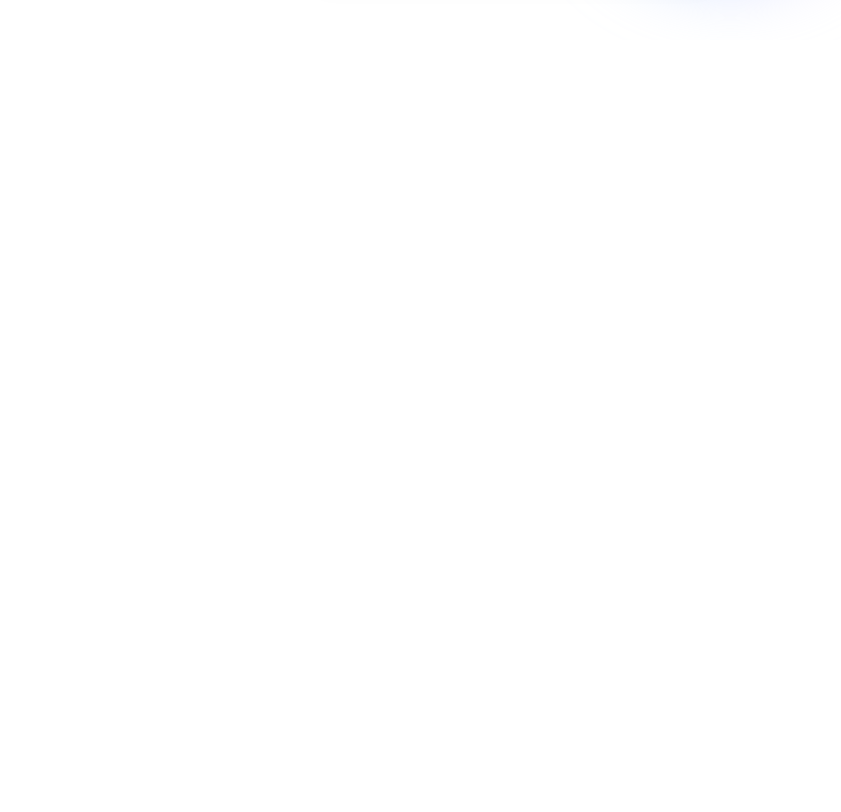
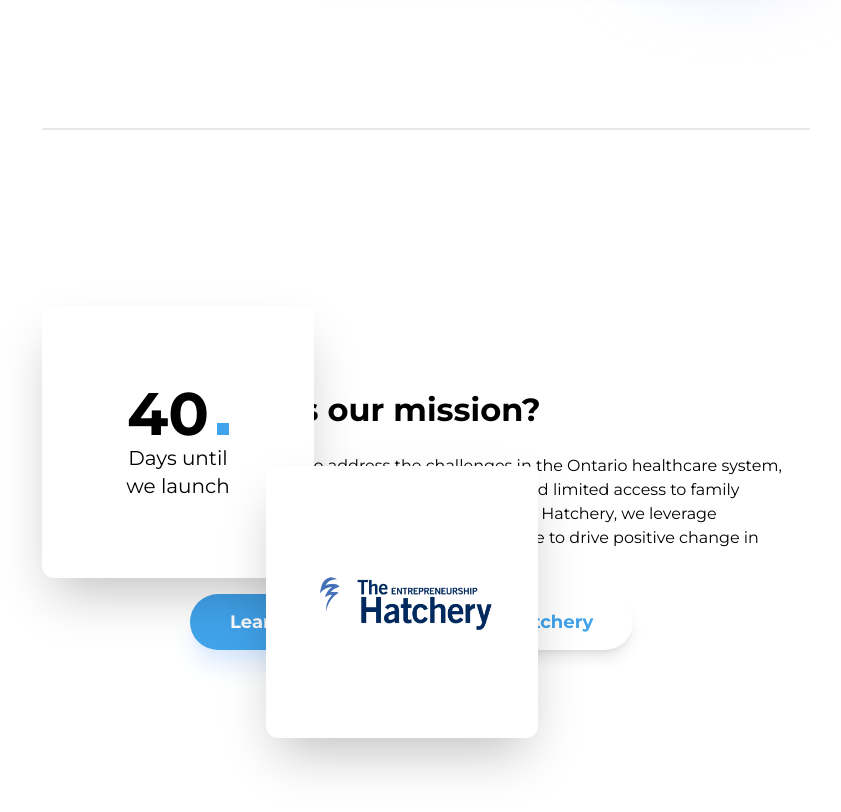
Before and after one commit to ULA-Development/UnderConstruction_Website, a Next.js app: page / in a window 1280 px wide. Shown: the part 760-1572 px from the top of the page, without its empty margins (214-1055 px from the left). Before the commit the page ends 800 px from the top, so only its background shows below. Built offline with nearby package versions, Linux system fonts and the light colour scheme.

Commit message:
Created about page and added smooth scrolling

```diff
--- a/app/page.js
+++ b/app/page.js
@@ -1,16 +1,18 @@
 import Result1 from "@/images/ResultsScreen1.png";
 import Result2 from "@/images/ResultsScreen2.png";
+import HatcheryLogo from "@/images/UofTHatcheryLogo.png";
 import Header from "@/components/Header";
 import Button from "@/components/Button";
 import SecondaryButton from "@/components/SecondaryButton";
 import Link from "next/link";
 import Image from "next/image";
+import ScrollLink from "@/components/ScrollLink";
 
 export default function Home() {
   return (
     <main className="flex min-h-screen flex-col pt-10 pl-64 pr-64">
       <Header />
-      <div className={"pt-64 space-y-5 flex-col relative"}>
+      <div className={"pt-64 space-y-5 flex-col relative"} id={"home"}>
         <div className={"font-bold text-[2.5rem] leading-10 space-y-1"}>
           <h1>Coming soon,</h1>
           <h1>We are changing</h1>
@@ -20,14 +22,17 @@
           <h2>Ula Healthcare Systems is commited to providing</h2>
           <h2>the best services for you.</h2>
         </div>
+        <div className={"flex space-x-3"}>
           <Link
             href={"https://www.linkedin.com/company/ula-healthcare-systems"}
             target={"_blank"}
-          className={"flex space-x-3"}
           >
             <Button>Linkedin </Button>
+          </Link>
+          <ScrollLink to={"#about"}>
             <SecondaryButton>About us</SecondaryButton>
-        </Link>
+          </ScrollLink>
+        </div>
         <div className={"z-10 absolute top-36 right-0"}>
           <Image
             src={Result1}
@@ -53,6 +58,68 @@
           />
         </div>
       </div>
+      <div className={"w-full mt-64 pb-64 h-fit items-center"}>
+        <hr className="w-full h-0.5 bg-gray-200 rounded-full" />
+        <div className={"pt-64 flex"} id={"about"}>
+          <div className={"flex-1 relative"}>
+            <div className={"z-10 absolute -top-20"}>
+              <div
+                className={
+                  "rounded-xl w-[17rem] h-[17rem] absolute flex bg-white items-center " +
+                  "justify-center left-56 top-40 shadow-2xl"
+                }
+              >
+                <Image
+                  src={HatcheryLogo}
+                  alt={"Hatchery"}
+                  className={"w-[12rem]"}
+                />
+              </div>
+              <div
+                className={
+                  "rounded-xl w-[17rem] h-[17rem] flex bg-white items-center " +
+                  "justify-center shadow-2xl"
+                }
+              >
+                <div className={"text-center text-wrap"}>
+                  <div className={"align-baseline space-x-2"}>
+                    <h1 className={"font-bold text-6xl inline-block"}>40</h1>
+                    <div className={"w-3 h-3 bg-primary inline-block"} />
+                  </div>
+                  <h2 className={"text-xl"}>Days until</h2>
+                  <h2 className={"text-xl"}>we launch</h2>
+                </div>
+              </div>
+            </div>
+          </div>
+          <div className={"space-y-5 w-[40rem] pl-5 pr-5"}>
+            <h1 className={"font-bold text-[2rem]"}>What is our mission?</h1>
+            <h2 className={"text-md text-wrap"}>
+              Our mission is to address the challenges in the Ontario healthcare
+              system, particularly the prolonged ER wait times and limited
+              access to family physicians. Proudly affiliated with the U of T
+              Hatchery, we leverage innovative solutions and academic expertise
+              to drive positive change in the healthcare landscape.
+            </h2>
+            <div className={"flex space-x-3"}>
+              <Link
+                href={"https://hatchery.engineering.utoronto.ca/"}
+                target={"_blank"}
+              >
+                <Button>Learn more</Button>
+              </Link>
+              <Link
+                href={
+                  "https://www.linkedin.com/company/uoftentrepreneurshiphatchery/mycompany/"
+                }
+                target={"_blank"}
+              >
+                <SecondaryButton>UofT Hatchery</SecondaryButton>
+              </Link>
+            </div>
+          </div>
+        </div>
+      </div>
     </main>
   );
 }
--- a/components/Header.js
+++ b/components/Header.js
@@ -1,8 +1,8 @@
 import Logo from "@/svgs/plus-circle-solid.svg";
-
 import Button from "@/components/Button";
 import Image from "next/image";
 import Link from "next/link";
+import ScrollLink from "@/components/ScrollLink";
 export default function Header() {
   return (
     <div
@@ -18,8 +18,12 @@
       </button>
 
       <div className={"flex space-x-6 items-center text-tBlack f"}>
-        <button className={"hover:text-primary"}>Home</button>
-        <button className={"hover:text-primary"}>About</button>
+        <ScrollLink to={"#home"}>
+          <button className={"hover:text-primary"}>Home</button>
+        </ScrollLink>
+        <ScrollLink to={"#about"}>
+          <button className={"hover:text-primary"}>About</button>
+        </ScrollLink>
         <Link
           href={"https://www.linkedin.com/company/ula-healthcare-systems"}
           target={"_blank"}
--- /dev/null
+++ b/components/ScrollLink.js
@@ -0,0 +1,21 @@
+"use client";
+import React from "react";
+
+const ScrollLink = ({ to, children }) => {
+  const handleClick = (e) => {
+    e.preventDefault();
+
+    const target = document.querySelector(to);
+    if (target) {
+      target.scrollIntoView({ behavior: "smooth" });
+    }
+  };
+
+  return (
+    <a href={to} onClick={handleClick}>
+      {children}
+    </a>
+  );
+};
+
+export default ScrollLink;
--- a/styles/globals.css
+++ b/styles/globals.css
@@ -3,4 +3,5 @@
 @tailwind utilities;
 
 body {
+    scroll-behavior: smooth;
 }
```
Also changed, not shown: public/images/UofTHatcheryLogo.png (added). Lines whose indentation alone changed are shown as unchanged.
